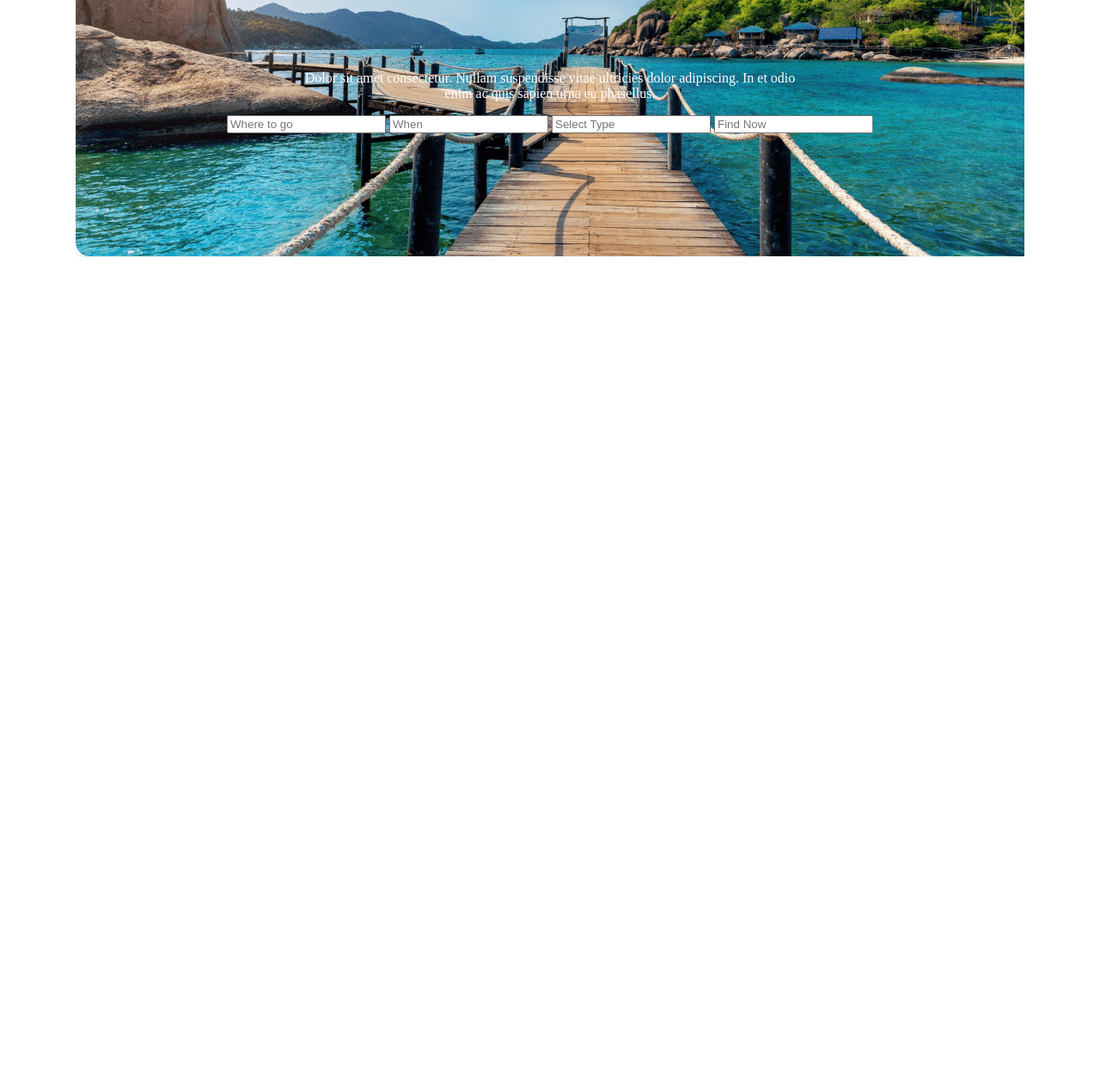
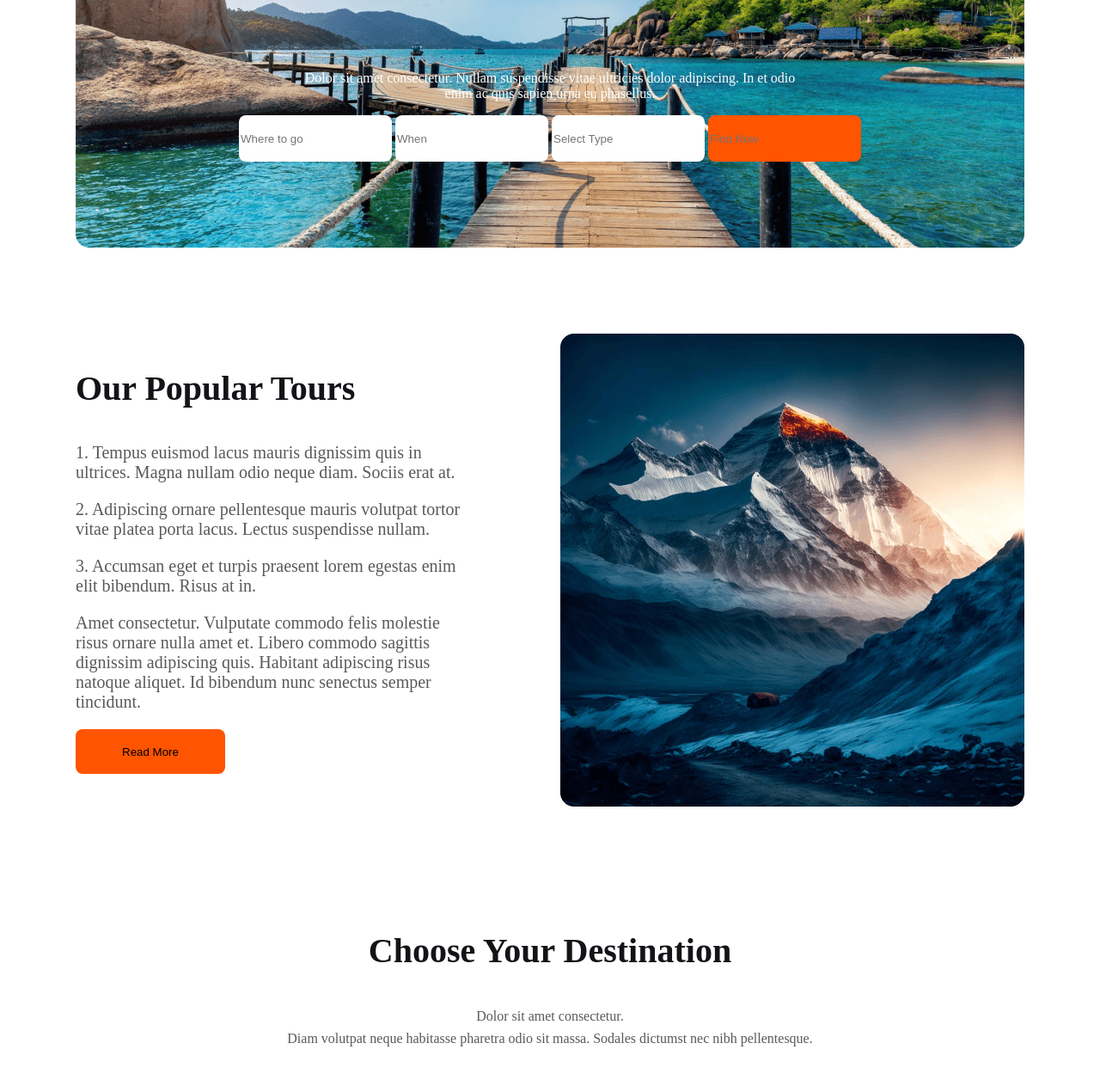
Before and after one commit to AlifRahman123/Hero-travel.A2, a plain HTML site: page index.html in a window 1280 px wide. Shown: the part 306-1562 px from the top of the page at 86% size. Drawn offline with Linux system fonts and the light colour scheme.

Commit message:
added popular tour section

```diff
--- a/index.html
+++ b/index.html
@@ -7,6 +7,7 @@
     <link rel="stylesheet" href="styles/styles.css">
 </head>
 <body>
+
 <!-- Header part -->
     <header>
         <div class="head-part">
@@ -31,17 +32,46 @@
 
         </div>
     </header>
+
    <!-- Introduction part  -->
    <div class="intro">
 
      <h4 class="explore">Explore Your Travel</h4>
      <p class="intro-text">Dolor sit amet consectetur. Nullam suspendisse vitae ultricies dolor adipiscing. In et odio <br>enim ac quis sapien urna eu phasellus.</p>
-     <input placeholder="Where to go">
-     <input placeholder="When">
-     <input placeholder="Select Type">
-     <input placeholder="Find Now">
+     <input class="where" placeholder="Where to go">
+     <input class="when" placeholder="When">
+     <input class="select" placeholder="Select Type">
+     <input class="find" placeholder="Find Now">
+   </div>
 
-   </div>
+<!-- Popular tours container -->
+<div class="popular-tour-container">
+    <div class="popular-tour">
+        <h3 class="head">Our Popular Tours</h3>
+        <div class="tour-details">
+            <p>1. Tempus euismod lacus mauris dignissim quis in ultrices. Magna nullam odio neque diam. Sociis erat at.</p>
+         <p>2. Adipiscing ornare pellentesque mauris volutpat tortor vitae platea porta lacus. Lectus suspendisse   nullam.</p>
+        <p>3. Accumsan eget et turpis praesent lorem egestas enim elit bibendum. Risus at in.</p>
+        <p>Amet consectetur. Vulputate commodo felis molestie risus
+            ornare nulla amet et. Libero commodo sagittis dignissim adipiscing quis. Habitant adipiscing risus natoque aliquet. Id bibendum nunc senectus semper tincidunt. </p>
+            <button class="read-btn">Read More</button>
+        </div>
+
+
+        </div>
+
+        <div class="popular-tour-image">
+            <img src="/Images/Rectangle 4.png" alt="">
+        </div>
+
+</div>
+
+<!-- Destination part -->
+<div class="destination-part">
+    <h3 class="destination">Choose Your Destination</h3>
+    <p class="destination-details">Dolor sit amet consectetur.<br> Diam volutpat neque habitasse pharetra odio sit massa. Sodales dictumst nec nibh pellentesque.</p>
+
+  </div>
 
 
 
--- a/styles/styles.css
+++ b/styles/styles.css
@@ -11,9 +11,15 @@
     color: #131318;
 font-size: 26px;
 font-weight: 800;
+}
 
+.logo{
+    width: 48px;
+height: 46.008px;
+padding-top: 20px;
+padding-right: 5px;
+ }
 
-}
 nav > ul {
     display: flex;
 }
@@ -41,7 +47,7 @@ span{
     background-repeat: no-repeat;
     margin-left: 80px;
     margin-right: 80px;
-    padding-bottom: 100%;
+    padding-bottom: 100px;
     border-radius: 16px;
     padding-top: 40px;
 
@@ -62,3 +68,105 @@ text-align: center;
 font-size: 16px;
 
 }
+ nav li a{
+    text-decoration: none;
+    color:#424247;
+text-align: center;
+font-size: 18px;
+font-style: normal;
+font-weight: 400;
+line-height: normal;
+
+
+
+ }
+ .find{
+    border-radius: 8px;
+background: #FF5400;
+width: 174px;
+height: 52px;
+border: none;
+
+ }
+
+ .where{
+    width: 174px;
+height: 52px;
+border-radius: 8px;
+border: none;
+ }
+
+ .when{
+    border-radius: 8px;
+    width: 174px;
+    height: 52px;
+    border: none;
+ }
+ .select{
+    width: 174px;
+    height: 52px;
+    border-radius: 8px;
+    color: wheat;
+    border: none;
+ }
+ .popular-tour-container{
+    display: flex;
+    padding-top: 100px;
+    margin-left: 80px;
+    margin-right: 80px;
+
+ }
+.popular-tour{
+    color: rgba(19, 19, 24, 0.70);
+    font-size: 20px;
+    font-weight: 400;
+    width: 577px;
+}
+.head{
+    color: #131318;
+
+text-align: center;
+font-family: Mulish;
+font-size: 40px;
+font-style: normal;
+font-weight: 800;
+line-height: normal;
+text-align: left;
+}
+.tour-details{
+    padding-right: 50px;
+}
+.popular-tour-image{
+    padding-left: 50px;
+}
+.read-btn{
+    width: 174px;
+height: 52px;
+flex-shrink: 0;
+border-radius: 8px;
+background: #FF5400;
+border: none;
+}
+.destination-part{
+    text-align: center;
+    padding-top: 100px;
+}
+.destination{
+    color: #131318;
+
+text-align: center;
+font-size: 40px;
+font-style: normal;
+font-weight: 800;
+line-height: normal;
+}
+.destination-details{
+    color: rgba(19, 19, 24, 0.70);
+
+text-align: center;
+font-family: Mulish;
+font-size: 16px;
+font-style: normal;
+font-weight: 400;
+line-height: 26px;
+}
```
